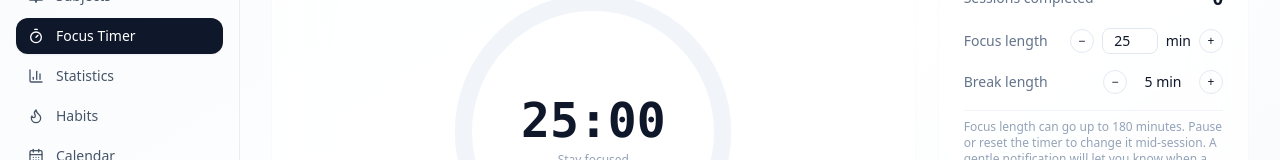
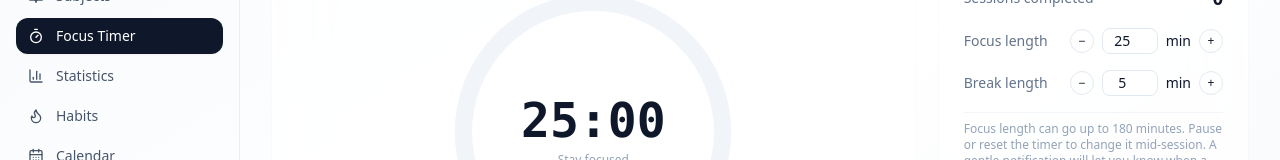
Before and after one commit to teshanbandara/studyflow, a React (Vite) app: page / in a window 1280 px wide. Both pictures are taken after a click on the button "Start Focus Session". Shown: the part 186-346 px from the top of the page. Built offline with nearby package versions, Linux system fonts and the light colour scheme.

Commit message:
Make Focus/Break pills clickable to manually switch modes

```diff
--- a/src/StudentDashboard.tsx
+++ b/src/StudentDashboard.tsx
@@ -1161,6 +1161,18 @@ const FocusPanel: React.FC<{ pomodoroLen: number; breakLen: number; setPomodoroL
 
   useEffect(() => { if (!running) setSecondsLeft(mode === "focus" ? pomodoroLen * 60 : breakLen * 60); }, [pomodoroLen, breakLen, mode]);
 
+  // If the length of the currently-running phase is edited mid-session,
+  // re-anchor the end time immediately so the countdown reflects the change
+  // right away instead of waiting for the phase to naturally end.
+  useEffect(() => {
+    if (running) {
+      const newTotal = (mode === "focus" ? pomodoroLen : breakLen) * 60;
+      endTimeRef.current = Date.now() + newTotal * 1000;
+      setSecondsLeft(newTotal);
+    }
+    // eslint-disable-next-line react-hooks/exhaustive-deps
+  }, [pomodoroLen, breakLen]);
+
   // Timestamp-based tick: recompute remaining time from real elapsed time each
   // tick instead of decrementing a counter. This avoids drift/slowdowns caused
   // by browsers (especially mobile) throttling setInterval when the tab or
@@ -1237,8 +1249,26 @@ const FocusPanel: React.FC<{ pomodoroLen: number; breakLen: number; setPomodoroL
     <div className="grid lg:grid-cols-3 gap-6">
       <GlassCard className="p-8 lg:col-span-2 flex flex-col items-center justify-center gap-6">
         <div className="flex gap-2 mb-1">
-          <span className={`text-xs font-medium px-3 py-1 rounded-full ${mode === "focus" ? `${a.solid} text-white` : "bg-slate-100 dark:bg-white/10 text-slate-500"}`}>Focus</span>
-          <span className={`text-xs font-medium px-3 py-1 rounded-full ${mode === "break" ? "bg-emerald-500 text-white" : "bg-slate-100 dark:bg-white/10 text-slate-500"}`}>Break</span>
+          <button
+            onClick={() => {
+              setRunning(false);
+              setMode("focus");
+              setSecondsLeft(pomodoroLen * 60);
+            }}
+            className={`text-xs font-medium px-3 py-1 rounded-full transition ${mode === "focus" ? `${a.solid} text-white` : "bg-slate-100 dark:bg-white/10 text-slate-500 hover:bg-slate-200 dark:hover:bg-white/20"}`}
+          >
+            Focus
+          </button>
+          <button
+            onClick={() => {
+              setRunning(false);
+              setMode("break");
+              setSecondsLeft(breakLen * 60);
+            }}
+            className={`text-xs font-medium px-3 py-1 rounded-full transition ${mode === "break" ? "bg-emerald-500 text-white" : "bg-slate-100 dark:bg-white/10 text-slate-500 hover:bg-slate-200 dark:hover:bg-white/20"}`}
+          >
+            Break
+          </button>
         </div>
         <div className="relative h-72 w-72">
           <svg viewBox="0 0 200 200" className="h-72 w-72 -rotate-90">
@@ -1276,7 +1306,6 @@ const FocusPanel: React.FC<{ pomodoroLen: number; breakLen: number; setPomodoroL
             <div className="flex items-center gap-2">
               <button
                 onClick={() => setPomodoroLen(Math.max(5, pomodoroLen - 5))}
-                disabled={running}
                 className="h-6 w-6 flex items-center justify-center rounded-full border border-slate-200 dark:border-white/10 text-xs disabled:opacity-30 disabled:cursor-not-allowed hover:bg-slate-50 dark:hover:bg-white/5 transition"
               >
                 −
@@ -1287,7 +1316,6 @@ const FocusPanel: React.FC<{ pomodoroLen: number; breakLen: number; setPomodoroL
                 max={180}
                 step={5}
                 value={pomodoroLen}
-                disabled={running}
                 onChange={(e) => {
                   const v = Number(e.target.value);
                   if (!Number.isNaN(v)) setPomodoroLen(Math.min(180, Math.max(5, v)));
@@ -1297,7 +1325,6 @@ const FocusPanel: React.FC<{ pomodoroLen: number; breakLen: number; setPomodoroL
               <span className="text-sm font-medium">min</span>
               <button
                 onClick={() => setPomodoroLen(Math.min(180, pomodoroLen + 5))}
-                disabled={running}
                 className="h-6 w-6 flex items-center justify-center rounded-full border border-slate-200 dark:border-white/10 text-xs disabled:opacity-30 disabled:cursor-not-allowed hover:bg-slate-50 dark:hover:bg-white/5 transition"
               >
                 +
@@ -1309,15 +1336,25 @@ const FocusPanel: React.FC<{ pomodoroLen: number; breakLen: number; setPomodoroL
             <div className="flex items-center gap-2">
               <button
                 onClick={() => setBreakLen(Math.max(1, breakLen - 1))}
-                disabled={running}
                 className="h-6 w-6 flex items-center justify-center rounded-full border border-slate-200 dark:border-white/10 text-xs disabled:opacity-30 disabled:cursor-not-allowed hover:bg-slate-50 dark:hover:bg-white/5 transition"
               >
                 −
               </button>
-              <span className="text-sm font-medium w-14 text-center">{breakLen} min</span>
+              <input
+                type="number"
+                min={1}
+                max={60}
+                step={1}
+                value={breakLen}
+                onChange={(e) => {
+                  const v = Number(e.target.value);
+                  if (!Number.isNaN(v)) setBreakLen(Math.min(60, Math.max(1, v)));
+                }}
+                className="w-14 text-center text-sm font-medium px-1 py-0.5 rounded-lg border border-slate-200 dark:border-white/10 bg-white dark:bg-white/5 outline-none disabled:opacity-50"
+              />
+              <span className="text-sm font-medium">min</span>
               <button
                 onClick={() => setBreakLen(Math.min(60, breakLen + 1))}
-                disabled={running}
                 className="h-6 w-6 flex items-center justify-center rounded-full border border-slate-200 dark:border-white/10 text-xs disabled:opacity-30 disabled:cursor-not-allowed hover:bg-slate-50 dark:hover:bg-white/5 transition"
               >
                 +
@@ -1957,7 +1994,7 @@ const SettingsPanel: React.FC<{
           </div>
           <div>
             <label className="text-xs font-medium text-slate-500 dark:text-slate-400">Break length (min)</label>
-            <input type="number" min={1} max={30} value={breakLen} onChange={(e) => setBreakLen(Number(e.target.value))} className="mt-1 w-full px-3 py-2 rounded-xl border border-slate-200 dark:border-white/10 bg-white dark:bg-white/5 text-sm outline-none" />
+            <input type="number" min={1} max={60} value={breakLen} onChange={(e) => setBreakLen(Number(e.target.value))} className="mt-1 w-full px-3 py-2 rounded-xl border border-slate-200 dark:border-white/10 bg-white dark:bg-white/5 text-sm outline-none" />
           </div>
         </div>
       </GlassCard>
```
